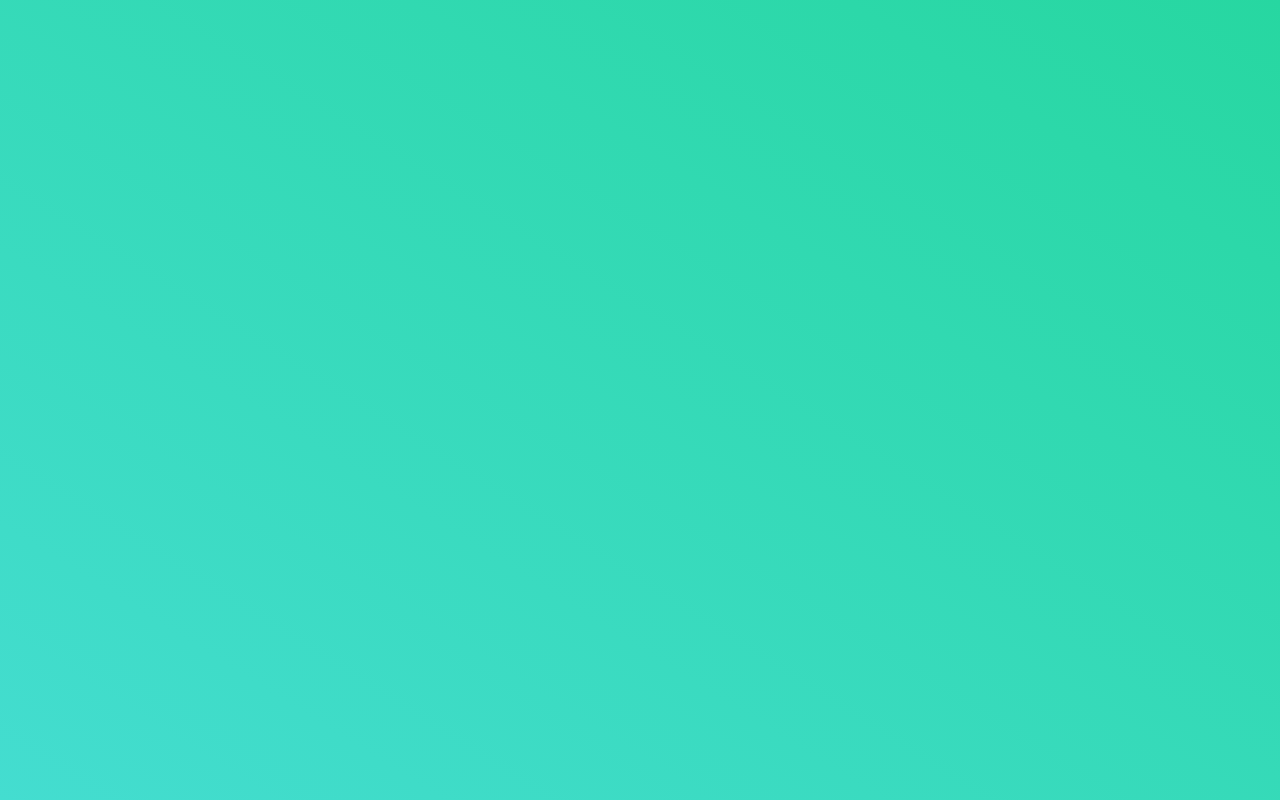
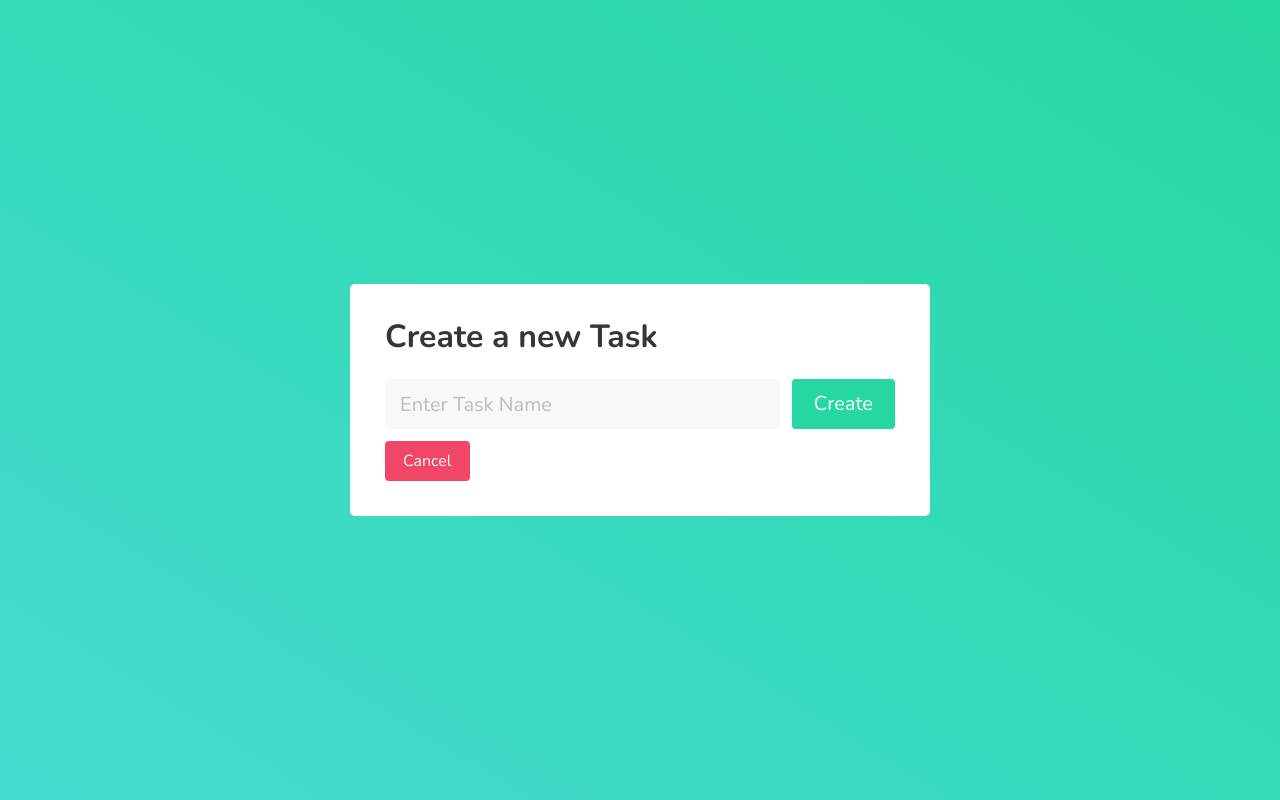
Before and after one commit to Dougie1993/ToDo, an Angular app: page /lists/1/new-task in a window 1280 px wide. Before the commit this address led to /. Built offline with nearby package versions, Linux system fonts and the light colour scheme.

Commit message:
new task, router links

```diff
--- a/src/app/app-routing.module.ts
+++ b/src/app/app-routing.module.ts
@@ -1,6 +1,7 @@
 import { NgModule } from '@angular/core';
 import { Routes, RouterModule } from '@angular/router';
 import { NewListComponent } from './layout/new-list/new-list.component';
+import { NewTaskComponent } from './layout/new-task/new-task.component';
 import { TaskViewComponent } from './layout/task-view/task-view.component';
 
 
@@ -8,7 +9,9 @@ const routes: Routes = [
   { path: '', redirectTo: 'lists', pathMatch: 'full' },
   { path: 'new-list', component: NewListComponent },
   { path: 'lists', component: TaskViewComponent },
-  { path: 'lists/:listId', component: TaskViewComponent }
+  { path: 'lists/:listId', component: TaskViewComponent },
+  { path: 'lists/:listId/new-task', component: NewTaskComponent } // this is to get the list from the url
+                                                                    // very useful when target a specific objects contents
 
 ];
 
--- a/src/app/app.module.ts
+++ b/src/app/app.module.ts
@@ -6,12 +6,14 @@ import { AppRoutingModule } from './app-routing.module';
 import { AppComponent } from './app.component';
 import { TaskViewComponent } from './layout/task-view/task-view.component';
 import { NewListComponent } from './layout/new-list/new-list.component';
+import { NewTaskComponent } from './layout/new-task/new-task.component';
 
 @NgModule({
   declarations: [
     AppComponent,
     TaskViewComponent,
-    NewListComponent
+    NewListComponent,
+    NewTaskComponent
   ],
   imports: [
     BrowserModule,
--- /dev/null
+++ b/src/app/interface/list.interface.ts
@@ -0,0 +1,4 @@
+export class List {
+    _id: string;
+    title: string;
+}
--- /dev/null
+++ b/src/app/interface/task.interface.ts
@@ -0,0 +1,5 @@
+export class Task {
+    _id: string;
+    title: string;
+    _listId: string;
+}
--- a/src/app/layout/new-list/new-list.component.ts
+++ b/src/app/layout/new-list/new-list.component.ts
@@ -1,4 +1,6 @@
 import { Component, ElementRef, OnInit, ViewChild } from '@angular/core';
+import { Router } from '@angular/router';
+import { List } from 'src/app/interface/list.interface';
 import { TaskService } from 'src/app/task.service';
 
 @Component({
@@ -10,14 +12,15 @@ export class NewListComponent implements OnInit {
 
   // @ViewChild('ListTitleInput', {static: false}) input: ElementRef<HTMLInputElement>;
 
-  constructor(private taskservice: TaskService) { }
+  constructor(private taskservice: TaskService, private router: Router) { }
 
   ngOnInit() {
   }
 
   createList(title: string) {
-    this.taskservice.createList(title).subscribe((response: any) => {
+    this.taskservice.createList(title).subscribe((response: List) => {
       console.log(response);
+      this.router.navigate(['/list', response._id])
     })
     // Now we navigate to lists/response._id
 
--- /dev/null
+++ b/src/app/layout/new-task/new-task.component.html
@@ -0,0 +1,18 @@
+<div class="centered-content">
+    <div class="modal-box">
+        <h1 class="title">
+            Create a new Task
+        </h1>
+        <div class="field is-grouped">
+            <p class="control is-expanded">
+              <input #TaskTitleInput class="input has-background-light is-medium" type="text" placeholder="Enter Task Name">
+            </p>
+            <p class="control">
+              <a class="button is-primary is-medium has-text-white" (click)="createTask(TaskTitleInput.value)">
+                Create
+              </a>
+            </p>
+          </div>
+          <button class="button is-danger" routerLink="/">Cancel</button>
+    </div>
+</div>
--- /dev/null
+++ b/src/app/layout/new-task/new-task.component.scss
@@ -0,0 +1,10 @@
+@import '../../../main-styles.scss';
+
+.modal-box {
+    min-height: 200px ;
+    width: 100%;
+    max-width: 580px;
+    background: white;
+    border-radius: 5px;
+    padding: 35px;
+}
--- /dev/null
+++ b/src/app/layout/new-task/new-task.component.ts
@@ -0,0 +1,30 @@
+import { Component, OnInit } from '@angular/core';
+import { ActivatedRoute, Params, Router } from '@angular/router';
+import { relative } from 'path';
+import { Task } from 'src/app/interface/task.interface';
+import { TaskService } from 'src/app/task.service';
+
+@Component({
+  selector: 'app-new-task',
+  templateUrl: './new-task.component.html',
+  styleUrls: ['./new-task.component.scss']
+})
+export class NewTaskComponent implements OnInit {
+
+  listId: string;
+  constructor(private taskservice: TaskService, private route: ActivatedRoute, private router: Router) { }
+
+  ngOnInit() {
+    this.route.params.subscribe((params: Params) => {
+      this.listId = params.listId;
+      console.log('current list id ' + this.listId);
+    })
+  }
+
+  createTask(title: string ) {
+    this.taskservice.createTask(title, this.listId).subscribe((newTask: Task) => {
+      console.log(newTask);
+      this.router.navigate(['../'], {relativeTo: this.route}); //ging back on one subroute
+    })
+  }
+}
--- a/src/app/layout/task-view/task-view.component.html
+++ b/src/app/layout/task-view/task-view.component.html
@@ -20,7 +20,7 @@
             <div class="task" *ngFor="let task of tasks">
                 <p>{{task.title}}</p>
             </div>
-            <button class="circle-add-button button is-primary">
+            <button class="circle-add-button button is-primary" routerLink="./new-task">
                 <img src="../../../assets/plus sign.png">
             </button>
         </div>
--- a/src/app/layout/task-view/task-view.component.scss
+++ b/src/app/layout/task-view/task-view.component.scss
@@ -88,8 +88,8 @@
 .circle-add-button {
     height: 50px;
     width: 50px;
-    bottom: 30px;
-    right: 30px;
+    bottom: 35px;
+    right: 35px;
     position: absolute;
     border-radius: 50%;// round button
 }
--- a/src/app/task.service.ts
+++ b/src/app/task.service.ts
@@ -17,11 +17,18 @@ export class TaskService {
     return this.webReqService.get('lists');
   }
 
+  deleteList(listId: string) {
+    return this.webReqService.delete(`lists/${listId}`);
+  }
+
   getTasks(listId: String) {
     return this.webReqService.get(`lists/${listId}/tasks`);
   }
 
-  deleteList(listId: string) {
-    return this.webReqService.delete(`lists/${listId}`);
+  createTask(title: string, listId: string) {
+    return this.webReqService.post(`lists/${listId}/tasks`, {title});
   }
+
+
+
 }
```
Also changed, not shown: 1 other file (tests, documents, lock files or other folders).
